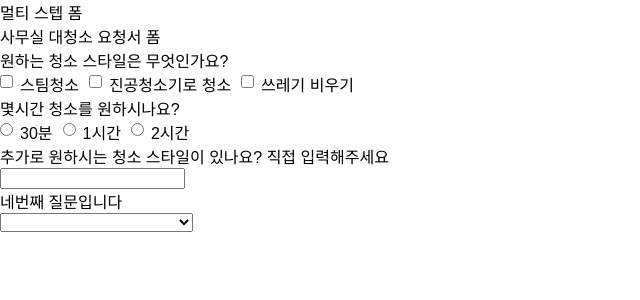
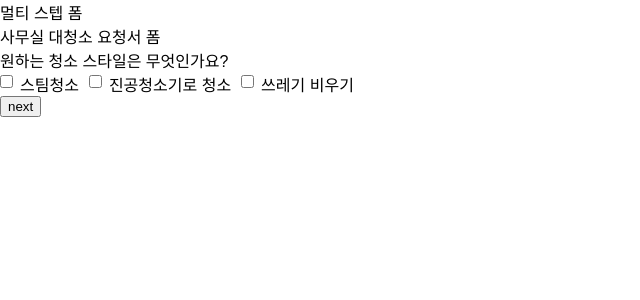
Before and after one commit to ong-ar/multi-steps-form, a React (Create React App) app: page / in a window 1280 px wide. Shown: the top 300 px of the page, without its empty margins (0-640 px from the left). Built offline with nearby package versions, Linux system fonts and the light colour scheme.

Commit message:
버튼 상태 관리 추가 및 multistepform 기능 구현

```diff
--- a/src/Components/MultiStepForm/MultiStepForm.tsx
+++ b/src/Components/MultiStepForm/MultiStepForm.tsx
@@ -22,13 +22,38 @@ const RADIO = 2;
 const TEXTINPUT = 3;
 const SELECTBOX = 4;
 
+const getButtonsState = (indx: number, length: number) => {
+  if (indx > 0 && indx < length - 1) {
+    return {
+      showPreviousBtn: true,
+      showNextBtn: true,
+      showSubmitBtn: false
+    };
+  } else if (indx === 0) {
+    return {
+      showPreviousBtn: false,
+      showNextBtn: true,
+      showSubmitBtn: false
+    };
+  } else {
+    return {
+      showPreviousBtn: true,
+      showNextBtn: false,
+      showSubmitBtn: true
+    };
+  }
+};
+
 const MainForm: React.FC = () => {
   const multiStepId = input.formId;
   const multiStepTitle = input.title;
   const stepItems: IInputItem[] = input.items;
   const stepCount = stepItems.length;
 
-  //   const [currentStep, setCurrentStep] = React.useState(1);
+  const [currentStep, setCurrentStep] = React.useState(0);
+  const [buttonState, setButtonState] = React.useState(
+    getButtonsState(0, stepCount)
+  );
 
   // output 초기화
   const [output, setOutput] = React.useState({
@@ -49,7 +74,6 @@ const MainForm: React.FC = () => {
     });
 
     setOutput(updatedOutput);
-    console.log(updatedOutput);
   };
 
   // checkboxgroup onchange
@@ -57,8 +81,6 @@ const MainForm: React.FC = () => {
     values: string[],
     itemId: string | number
   ) => {
-    console.log(values, itemId);
-
     updateOutput(itemId, values.join());
   };
 
@@ -118,7 +140,9 @@ const MainForm: React.FC = () => {
             defaultValue=""
             itemId={item.itemId}
           >
-            <Option value="" disabled={true} />
+            <Option value="" disabled={true}>
+              선택해주세요.
+            </Option>
             {item.options.map(option => (
               <Option value={option.text} key={option.id}>
                 {option.text}
@@ -130,15 +154,33 @@ const MainForm: React.FC = () => {
     return null;
   };
 
-  console.log(output);
+  const next = () => {
+    if (output.items[currentStep].answer === "") {
+      alert("값을 입력해주세요.");
+      return;
+    }
+    const changedStep = currentStep >= stepCount ? stepCount : currentStep + 1;
+    setCurrentStep(changedStep);
+    setButtonState(getButtonsState(changedStep, stepCount));
+  };
 
-  //   const next = () => {
-  //     setCurrentStep(currentStep >= stepCount ? stepCount : currentStep + 1);
-  //   };
+  const prev = () => {
+    const changedStep = currentStep <= 0 ? 0 : currentStep - 1;
+    setCurrentStep(changedStep);
+    setButtonState(getButtonsState(changedStep, stepCount));
+  };
 
-  //   const prev = () => {
-  //     setCurrentStep(currentStep <= 1 ? 1 : currentStep - 1);
-  //   };
+  const submit = () => {
+    const emptyItems = output.items.filter(item => item.answer === "");
+    if (emptyItems.length > 0) {
+      alert(
+        emptyItems.map(item => item.id).join() +
+          "번째 폼의 값 입력이 필요합니다."
+      );
+      return;
+    }
+    console.log(output);
+  };
 
   return (
     <div>
@@ -146,11 +188,33 @@ const MainForm: React.FC = () => {
       {stepItems.map((stepItem: IInputItem, index) => {
         return (
           <div key={index}>
-            <div>{stepItem.title}</div>
-            {convertItemToStep(stepItem)}
+            <div style={currentStep === index ? {} : { display: "none" }}>
+              <div>{stepItem.title}</div>
+              {convertItemToStep(stepItem)}
+            </div>
           </div>
         );
       })}
+      <div>
+        <button
+          onClick={prev}
+          style={buttonState.showPreviousBtn ? {} : { display: "none" }}
+        >
+          prev
+        </button>
+        <button
+          onClick={next}
+          style={buttonState.showNextBtn ? {} : { display: "none" }}
+        >
+          next
+        </button>
+        <button
+          onClick={submit}
+          style={buttonState.showSubmitBtn ? {} : { display: "none" }}
+        >
+          submit
+        </button>
+      </div>
     </div>
   );
 };
```
